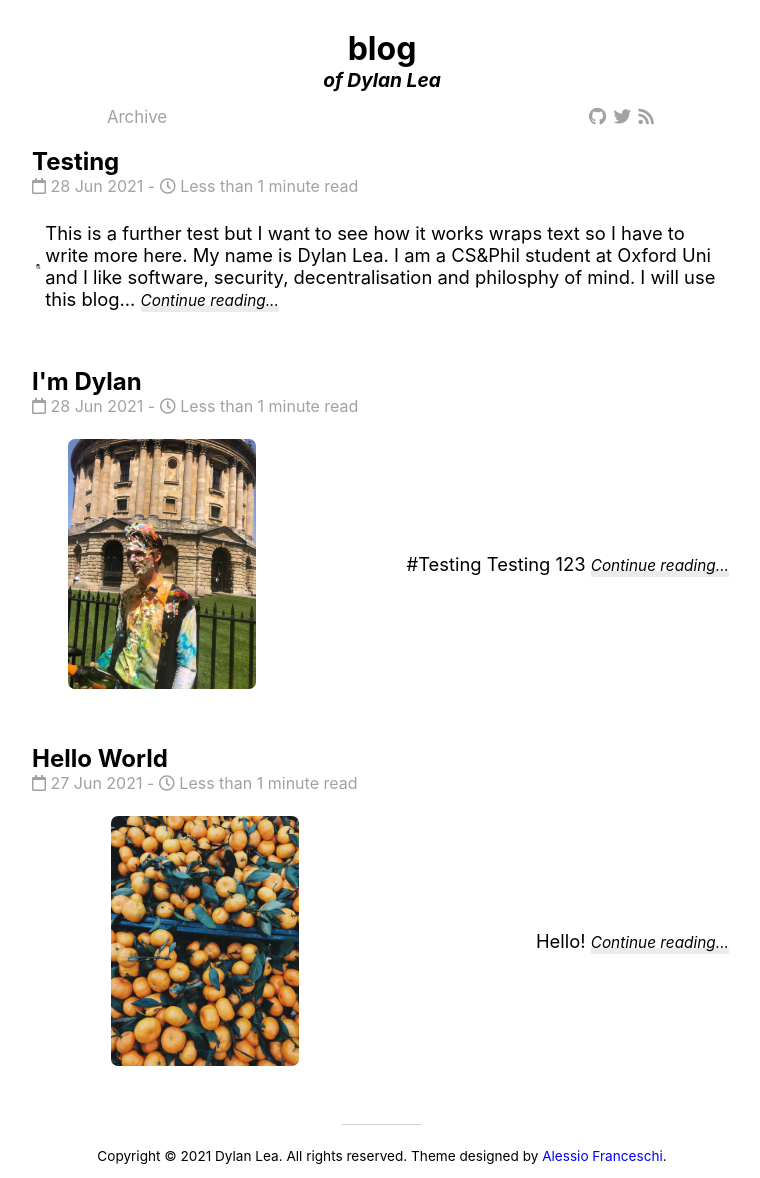
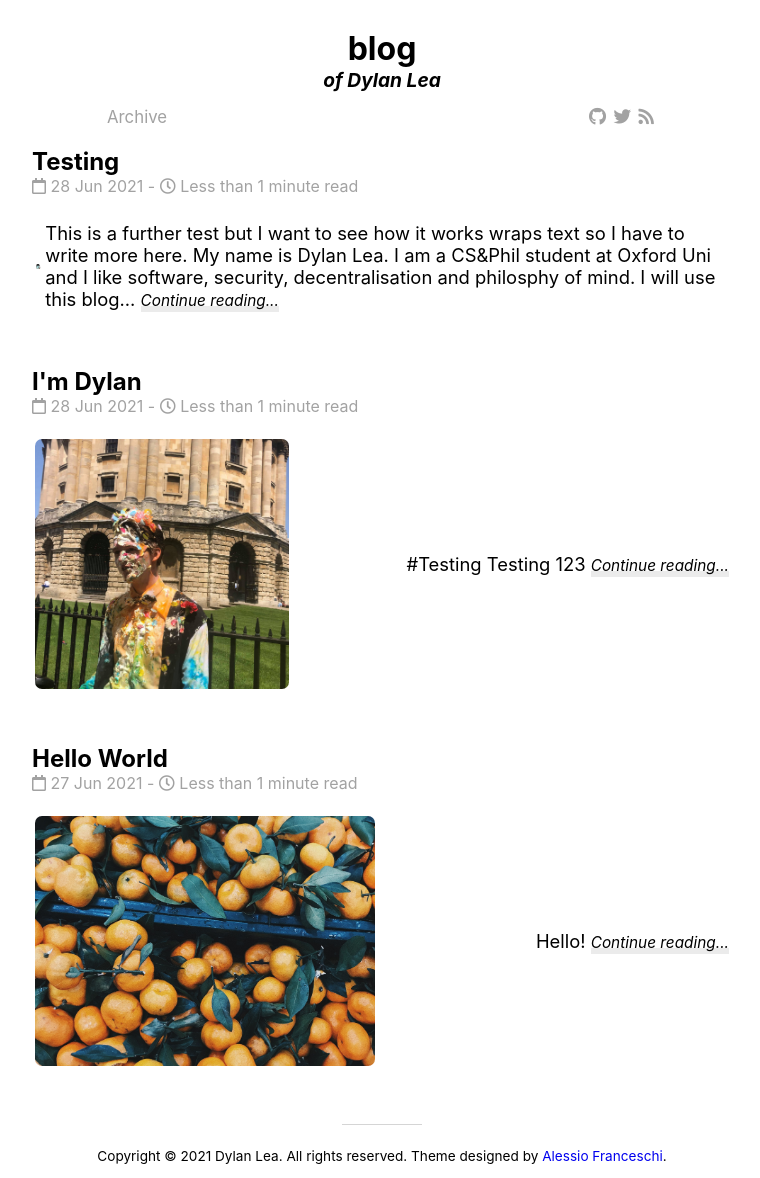
Before and after one commit to DylanCantCode/dylancantcode.github.io, a Jekyll site: the page built from index.html, in a window 1280 px wide. Shown: the whole page, without its empty margins (258-1018 px from the left). Built offline with Jekyll 4.4.1, drawn with Linux system fonts in a browser that asks for light colours; nearby versions of some CDN libraries; the list of posts is cut into pages by our own code.

Commit message:
objectfit + width for featured img

```diff
--- a/_sass/home.scss
+++ b/_sass/home.scss
@@ -13,7 +13,8 @@
     margin-block-start: 1em;
     margin-block-end: 1em;
     img{
-        max-width: 100%;
+        object-fit: cover;
+        width: 100%;
         height: auto;
         max-height: 250px;
         @include border(7px);
```
